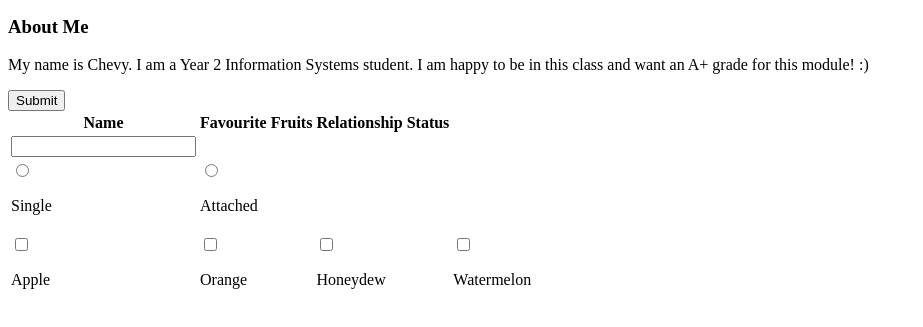
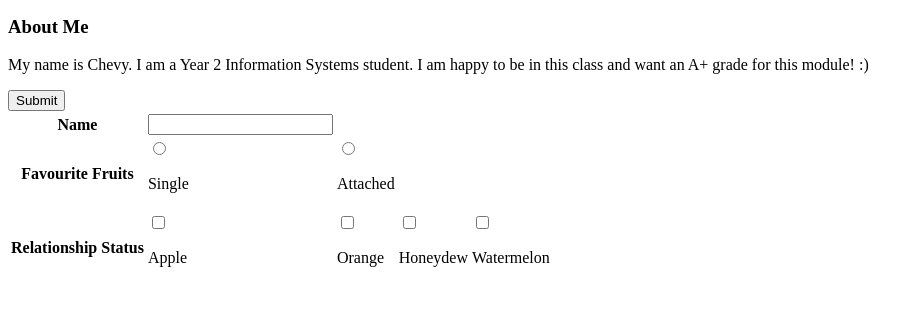
Before and after one commit to ChevyChan/ChevyChan.github.io, a plain HTML site: page index.html in a window 1280 px wide. Shown: the part 29-356 px from the top of the page, without its empty margins (0-923 px from the left). Drawn offline with Linux system fonts and the light colour scheme.

Commit message:
Update index.html

```diff
--- a/index.html
+++ b/index.html
@@ -19,17 +19,15 @@
     <table>
       <tr>
         <th><label>Name</label></th>
-        <th><label>Favourite Fruits</label></th>
-        <th><label style="margin-top:30px">Relationship Status</label></th>
-      </tr>
-      <tr style="colspan=2">
         <td><input type="text" id="fname" name="fname"></td>
       </tr>
-      <tr style="colspan=2">
+      <tr>
+        <th><label>Favourite Fruits</label></th>
         <td><input type="radio" id="radio1" name="relationship_status" value="Single"><p>Single</p></td>
         <td><input type="radio" id="radio2" name="relationship_status" value="Attached"><p>Attached</p></td>
       </tr>
-      <tr style="colspan=2">
+      <tr>
+        <th><label style="margin-top:30px">Relationship Status</label></th>
         <td><input type="checkbox" id="fruits1" name="fruits1" value="Apple"><p>Apple</p></td>
         <td><input type="checkbox" id="fruits2" name="fruits2" value="Orange"><p>Orange</p></td>
         <td><input type="checkbox" id="fruits3" name="fruits3" value="Honeydew"><p>Honeydew</p></td>
```
